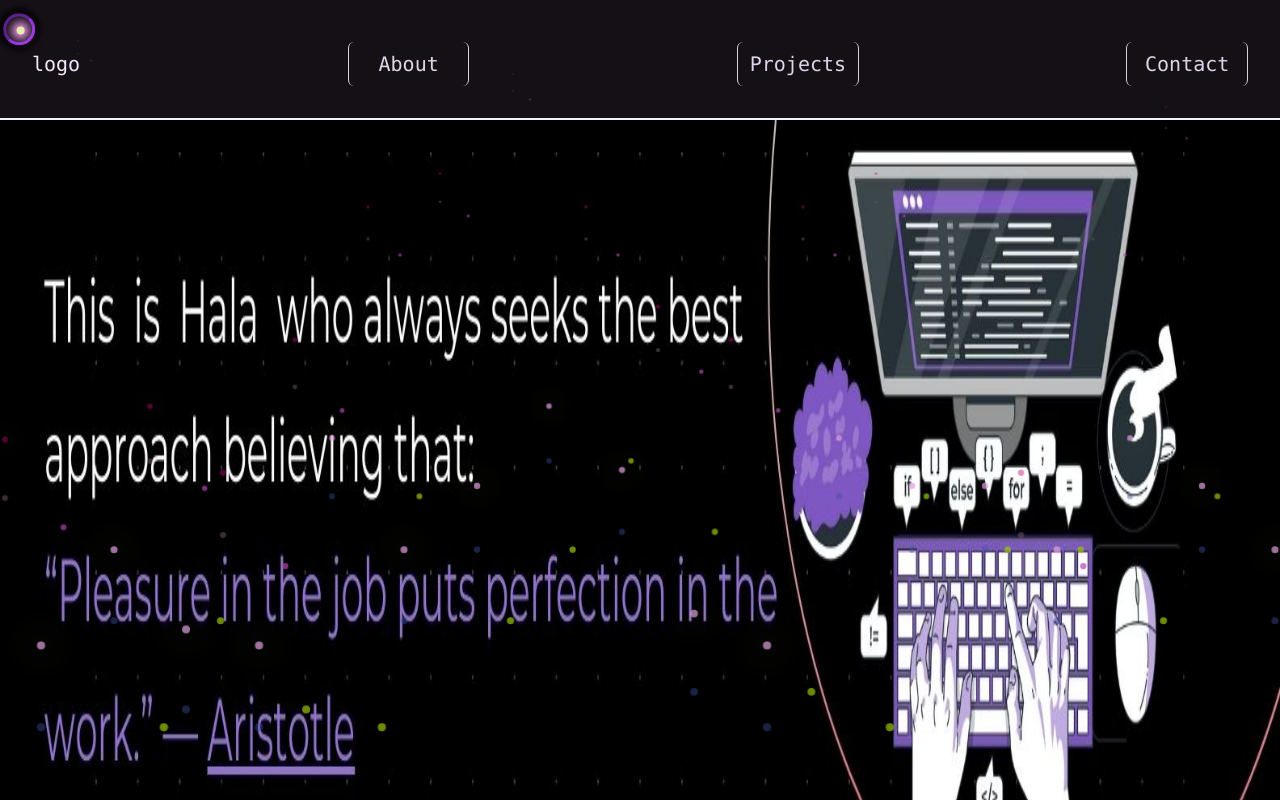
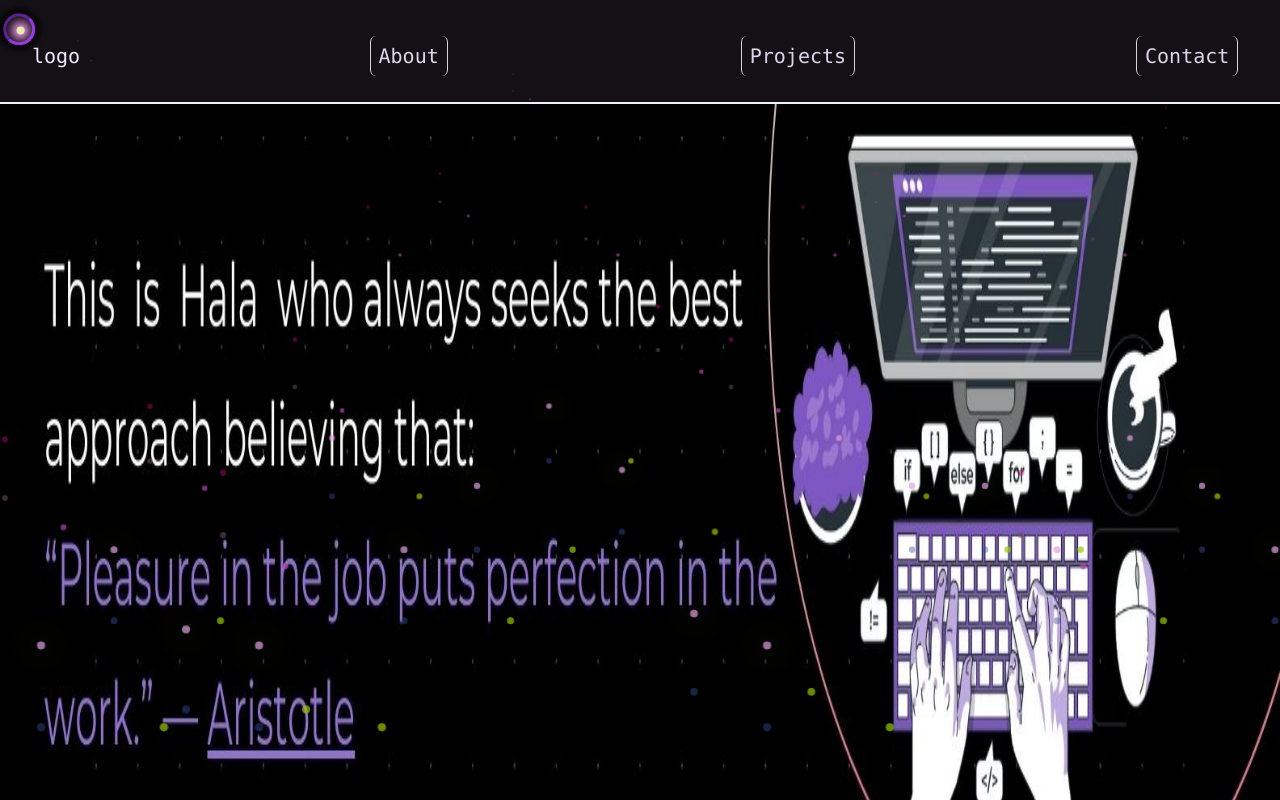
Before and after one commit to C8-HalaAbuShalbak/Portfolio, a React (Vite) app: page / in a window 1280 px wide. Shown: the top 800 px of the page. Built offline with nearby package versions, Linux system fonts and the light colour scheme.

Commit message:
projects,height

```diff
--- a/src/App.jsx
+++ b/src/App.jsx
@@ -51,11 +51,10 @@ function App() {
   const hadleShowContact = () => {
     setShowcontact(!showContact);
   };
-  const handleShowp1=()=>{
-    setShowp1(!showp1)
-    console.log(showp1)
-
-  }
+  const handleShowp1 = () => {
+    setShowp1(!showp1);
+    console.log(showp1);
+  };
   const hadleShowProjects = () => {
     setShowProjects(!showProjects);
     console.log(showProjects);
@@ -75,11 +74,11 @@ function App() {
   return (
     <>
       <div
-        className="grid-cols-1 App"
+        className="grid-cols-1 h-full App"
         style={{ minHeight: "100vh", minWidth: "100vw" }}
         onMouseMove={changePosition}
       >
-        <div className="bubbles">
+        <div className="bubbles ">
           <span id="s1"></span>
           <span id="s3"></span>
           <span id="s5"></span>
@@ -126,88 +125,78 @@ function App() {
         <nav className="flex items-center justify-evenly   p-8 font-semibold  md:font-light font-mono text-lg md:text-xl  text-purple-100 cursor-none border-b-2 border-indigo-50 ">
           <div className="w-full block justify-between flex-grow sm:flex sm:items-center sm:w-auto  cursor-none   ">
             <div className="block mt-4 sm:inline-block sm:mt-0">logo</div>
-            <div className="block mt-4 sm:inline-block sm:mt-0  hover:text-purple-50  animate-pulse  hover:animate-none border-x p-2 rounded-md w-[10%] text-center">
-              <a href="#about">About</a>
+            <div className="block mt-4 sm:inline-block sm:mt-0  hover:text-purple-50  animate-pulse  hover:animate-none w-[10%] text-center">
+              <a className="border-x rounded-md p-2" href="#about">
+                About
+              </a>
             </div>{" "}
-            <div className="block mt-4 sm:inline-block sm:mt-0  hover:text-purple-50 animate-pulse  hover:animate-none border-x p-2 rounded-md w-[10%] text-center">
-              <a href="#projects">Projects</a>
+            <div className="block mt-4 sm:inline-block sm:mt-0  hover:text-purple-50 animate-pulse  hover:animate-none  w-[10%] text-center">
+              <a className="border-x p-2 rounded-md" href="#projects">
+                Projects
+              </a>
             </div>{" "}
-            <div className="block mt-4 sm:inline-block sm:mt-0  hover:text-purple-50 animate-pulse  hover:animate-none border-x p-2 rounded-md w-[10%] text-center">
-              <a href="#about">Contact</a>
+            <div className="block mt-4 sm:inline-block sm:mt-0  hover:text-purple-50 animate-pulse  hover:animate-none  w-[10%] text-center">
+              <a className="border-x p-2 rounded-md" href="#about">
+                Contact
+              </a>
             </div>
           </div>
         </nav>
-        <img src=".\1.jpg" className="w-full min-h-full"/>
+        <div className="w-full h-screen"><img className="h-full w-full" src=".\1.jpg" />
+
+
+
+
+
+        </div>
+
         <aside className="w-3 h-screen bg-purple-100 ml-[25vw] mt-1 rounded relative ">
-
-        <div className=" absolute p-0 top-0 right-[30px] rounded-full w-[20vw] h-[10vh] " ><img src=".\136089755 (1) (1).png" className="bg-transparent rounded-full " /></div>
-        <div className="absolute p-0 top-0 left-[30px] rounded-full w-[40vw] h-[10vh] leading-loose text-xl text-white">
-         A hard-working developer who craves knowledge and enjoys learning. Shifted career because I'm passionate about coding which I believe is the future communication language.
+          <div className=" absolute p-0 top-0 right-[30px] rounded-full w-[20vw] h-[10vh] ">
+            <img
+              src=".\136089755 (1) (1).png"
+              className="bg-transparent rounded-full "
+            />
+          </div>
+          <div className="absolute p-0 top-[10%] left-[30px] rounded-full w-[40vw] h-4/5  leading-loose text-xl text-white">
+            A hard-working developer who craves knowledge and enjoys learning.
+            Shifted career because I'm passionate about coding which I believe
+            is the future communication language.
           </div>
 
           <div className="rounded-md w-[3rem] h-[1.5rem] absolute top-[35%] left-21 border-red-600 text-purple-100 font-extrabold text-[2rem] bg-purple-50 animate-bounce"></div>
           <ul
-            className=" flex flex-col rounded absolute font-mono text-left left-20 top-[34%]  text-purple-100 font-extrabold text-[1.5rem]  w-[40vw]"
+            className=" flex flex-col rounded absolute font-mono text-left left-20 top-[34%]  text-purple-100 font-extrabold text-[1.5rem]  w-[60vw]"
             id="about"
             onClick={hadleShowAbout}
           >
             About Me{" "}
             {showAbout && (
-              <> <TypeAnimation
+              <>
+                {" "}<TypeAnimation
                   sequence={[
-                  "My name is Hala-حلا-,I Saw this world for the first time on 27th of July 1997,and loved it!",
-
-
+                    "I am a Front-End Developer",
+                    1500,
+                    "I am a Back-End Developer",
+                    1500,
+                    "I am a Full-Stack Developer  ",
+                    1500,
                   ]}
                   wrapper="div"
                   speed={45}
-                deletionSpeed={45}
-                className="text-xl text-amber-200 font-semibold bg-black-950/50	  rounded-md"
+                  deletionSpeed={70}
+                  cursor={false}
+                  className="text-xl text-green-400 font-semibold bg-black-950/50	mt-2 w-[100%] rounded-md"
                   repeat={Infinity}
                 />
                 <TypeAnimation
                   sequence={[
-
-                  "I always dream big ,and work hard to get what I want..",
-
-
-
+                    "My name is Hala-حلا-,I Saw this world for the first time on 27th of July 1997,and loved it!I always dream big ,and work hard to get what I want.. You can see that I love programming! Check my portfolio if you are not sure yet!",
                   ]}
                   wrapper="div"
                   speed={45}
-                deletionSpeed={45}
-                className="text-xl text-amber-200 font-semibold bg-black-950/50	  rounded-md"
-                repeat={Infinity}
-              />
-                 <TypeAnimation
-                sequence={[
-
-                  "I am a Front-End Developer",
-                  1000,
-                  "I am a Back-End Developer",
-                  1000,
-
-                  "I am a Full-Stack Developer  ",
-                  1000,
-
-                ]}
-                wrapper="div"
-                speed={45}
-                deletionSpeed={45}
-                className="text-xl text-amber-200 font-semibold bg-black-950/50	  rounded-md"
-                repeat={Infinity}
-              />
-                 <TypeAnimation
-                sequence={[
-
-                  "You can see that I love programming! Check my portfolio if you are not sure yet!",
-                  1500,
-                ]}
-                wrapper="div"
-                speed={45}
-                deletionSpeed={45}
-                className="text-xl text-amber-200 font-semibold bg-black-950/50	  rounded-md"
-                repeat={Infinity}
+                  deletionSpeed={70}
+                  className="text-xl text-amber-200 font-semibold bg-black-950/50	mt-2 w-[100%] rounded-md"
+                  repeat={0}
                 />
 
               </>
@@ -218,18 +207,14 @@ function App() {
           <ul
             className="rounded absolute font-mono text-left left-20 top-[69%] text-purple-100 font-extrabold text-[1.5rem]   w-[40vw]"
             id="projects"
-
           >
-           <span  onClick={hadleShowProjects} >My Projects</span> {" "}
+            <span onClick={hadleShowProjects}>My Projects</span>{" "}
             {showProjects && (
               <ul className=" flex gap-2 flex-col list-none text-xl text-yellow-200 cursor-none ">
                 <li className=" hover:text-yellow-300 cursor-none bg-transparent">
-
-                  <a href="#p1" onClick={handleShowp1}>Test Your Memory</a>
-
-
-
-
+                  <a href="#p1" onClick={handleShowp1}>
+                    Test Your Memory
+                  </a>
                 </li>
                 <li className="hover:tracking-widest  hover:text-yellow-300 cursor-none">
                   <a href="#p2">My Task Manager</a>
@@ -250,9 +235,9 @@ function App() {
           <ul
             className="rounded absolute font-mono text-left bottom-[1%]  left-20 text-purple-100 font-extrabold text-[1.5rem]   w-[40vw] cursor-none"
             id="contact"
-            onClick={()=>{
-              hadleShowContact()
-              setThank(false)
+            onClick={() => {
+              hadleShowContact();
+              setThank(false);
             }}
           >
             <a href="#contactMe"> Contact Me </a>
@@ -282,7 +267,6 @@ function App() {
                 ref={form}
                 onSubmit={sendEmail}
               >
-
                 <div className="grid gap-6 sm:grid-cols-2">
                   <div className="relative z-0">
                     <input
@@ -318,7 +302,6 @@ function App() {
                     <textarea
                       name="message"
                       rows="5"
-
                       className="peer block w-full appearance-none border-0 border-b border-gray-200 bg-transparent py-2.5 px-0  text-violet-100 text-lg focus:border-indigo-200 focus:outline-focus focus:ring-0 cursor-none"
                       placeholder=" "
                       onChange={(e) => {
@@ -338,7 +321,8 @@ function App() {
                 >
                   Send Message
                 </button>
-                {thank&&name&&email&&<TypeAnimation
+                {thank && name && email && (
+                  <TypeAnimation
                     sequence={[
                       "setMessage(true)",
                       1500,
@@ -351,13 +335,11 @@ function App() {
                     className="mt-3  text-lg text-emerald-400 font-normal bg-transparent"
                     repeat={Infinity}
                   />
-                  }
+                )}
               </form>
-
             </div>
           </div>
         )}
-
       </div>
     </>
   );
```
Lines whose indentation alone changed are shown as unchanged.
